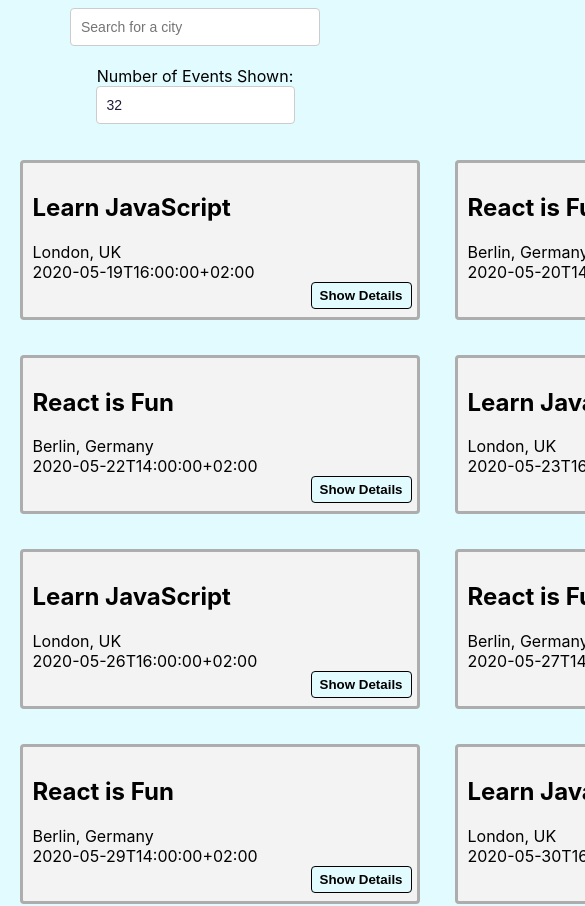
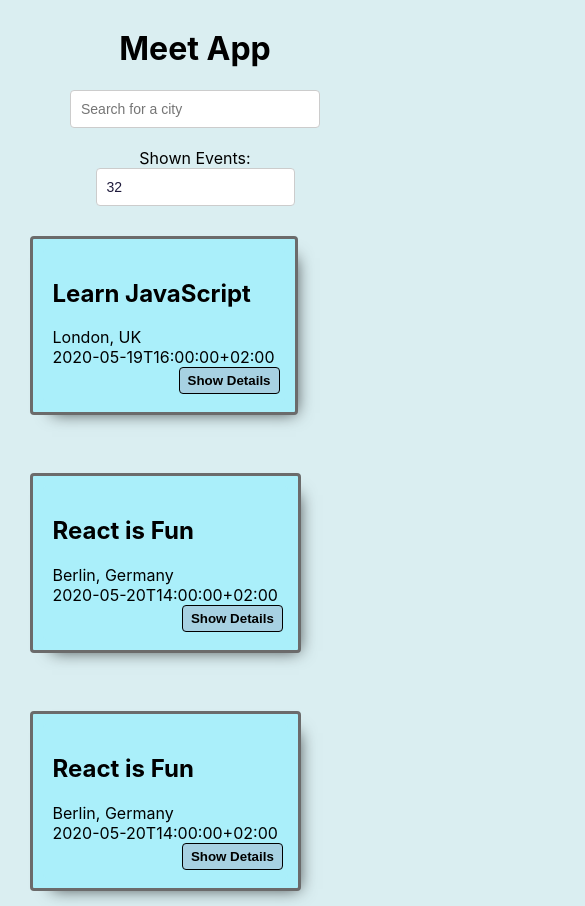
Before and after one commit to yembonee/meet, a React (Create React App) app: page / in a window 390 px wide. Shown: the top 906 px of the page, 585 px wide, since content can reach past the window. Built offline with nearby package versions, Linux system fonts and the light colour scheme; what atatus-spa would draw is missing.

Commit message:
Css styling changes
Updated styling to better mobile view and resizing window view, as well as general styling

```diff
--- a/src/App.css
+++ b/src/App.css
@@ -1,7 +1,7 @@
 @import url(https://fonts.googleapis.com/css?family=Roboto:500);
 
 html {
-  background-color: rgb(225, 251, 255);
+  background-color: rgb(218, 238, 241);
 }
 
 .App {
@@ -48,7 +48,8 @@ input[type="number"] {
   z-index: 1000;
 }
 
-#city-search {
+#city-search,
+#number-of-events {
   display: flex;
   flex-direction: column;
   margin: auto;
@@ -56,18 +57,25 @@ input[type="number"] {
 }
 
 #event-list {
-  display: grid;
-  grid-template-columns: auto auto auto;
-  column-gap: 35px;
-  row-gap: 35px;
+  display: flex;
+  flex-wrap: wrap;
+  padding: 10px;
+  margin: 0 auto;
+  list-style-type: none;
+  max-width: 1100px;
+  position: relative;
+  gap: 23px;
 }
 
 #city-grid-item {
-  max-width: 700px;
-  min-width: 400px;
-  max-height: 250px;
-  border: black;
-  border-radius: 10px;
+  position: relative;
+  min-height: 150px; /* Reserve space for dynamic content */
+  border: 3px solid #6b6b6b;
+  border-radius: 4px;
+  margin-bottom: 35px;
+  padding: 10px;
+  background-color: rgb(170, 239, 250);
+  box-shadow: 10px 10px 16px -12px rgba(0, 0, 0, 0.75);
 }
 
 .suggestions {
@@ -100,10 +108,9 @@ input[type="number"] {
 .event {
   padding: 10px 10px 35px;
   text-align: left;
-  border: 3px solid #adadad;
   border-radius: 4px;
   position: relative;
-  background-color: #f3f3f3;
+  background-color: rgb(170, 239, 250);
 }
 
 .details-btn {
@@ -113,7 +120,7 @@ input[type="number"] {
   border-radius: 4px;
   outline: none;
   cursor: pointer;
-  background-color: rgb(225, 251, 255);
+  background-color: rgb(167, 209, 226);
   border: 1px solid black;
   font-weight: bold;
 }
--- a/src/App.js
+++ b/src/App.js
@@ -37,6 +37,7 @@ const App = () => {
 
   return (
     <div className="App">
+      <h1>Meet App</h1>
       <div className="alerts-container">
         {infoAlert.length ? <InfoAlert text={infoAlert} /> : null}
         {errorAlert.length ? <ErrorAlert text={errorAlert} /> : null}
--- a/src/components/NumberOfEvents.js
+++ b/src/components/NumberOfEvents.js
@@ -17,7 +17,7 @@ const NumberOfEvents = ({ setCurrentNOE, setErrorAlert }) => {
 
   return (
     <div id="number-of-events">
-      <label htmlFor="number-of-events-input">Number of Events Shown: </label>
+      <label htmlFor="number-of-events-input">Shown Events: </label>
       <input
         type="text"
         placeholder="Enter a Number"
```
